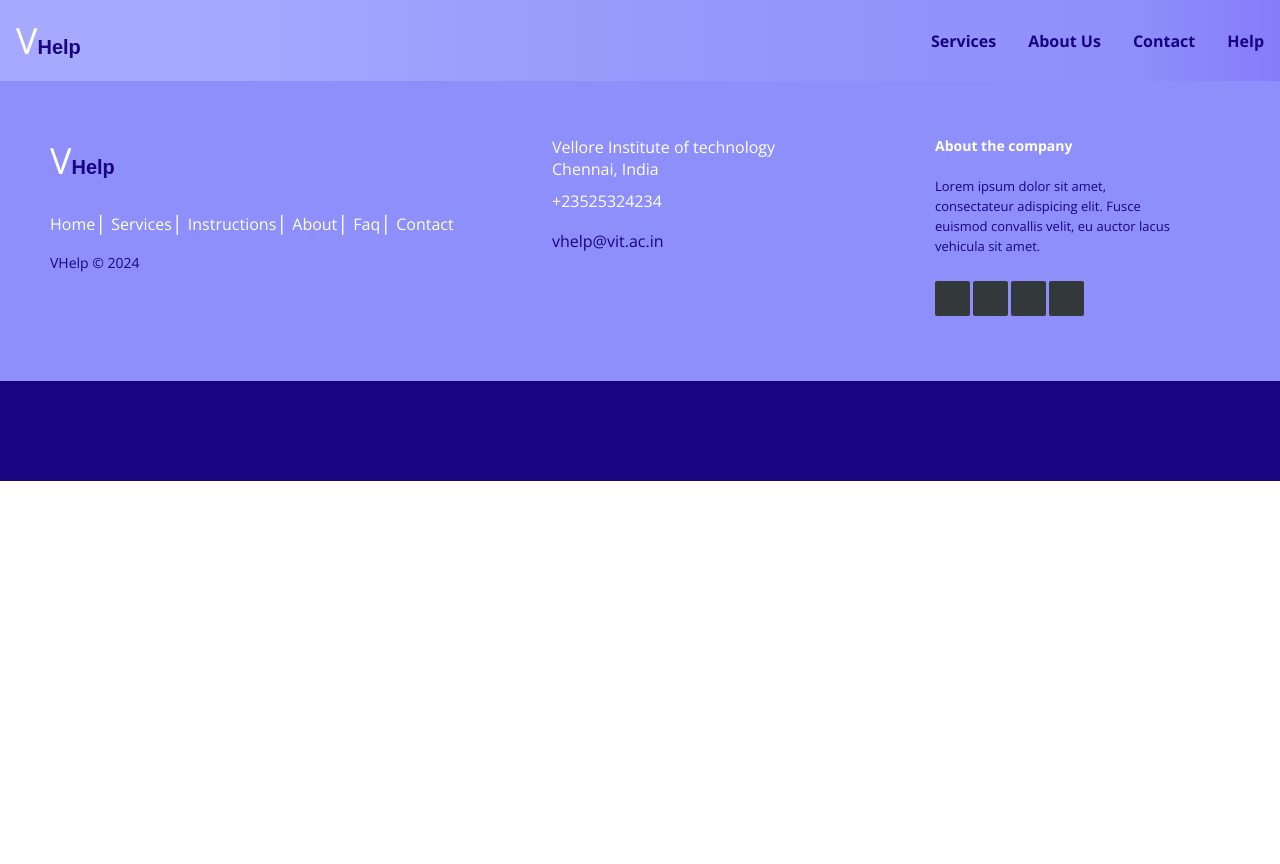
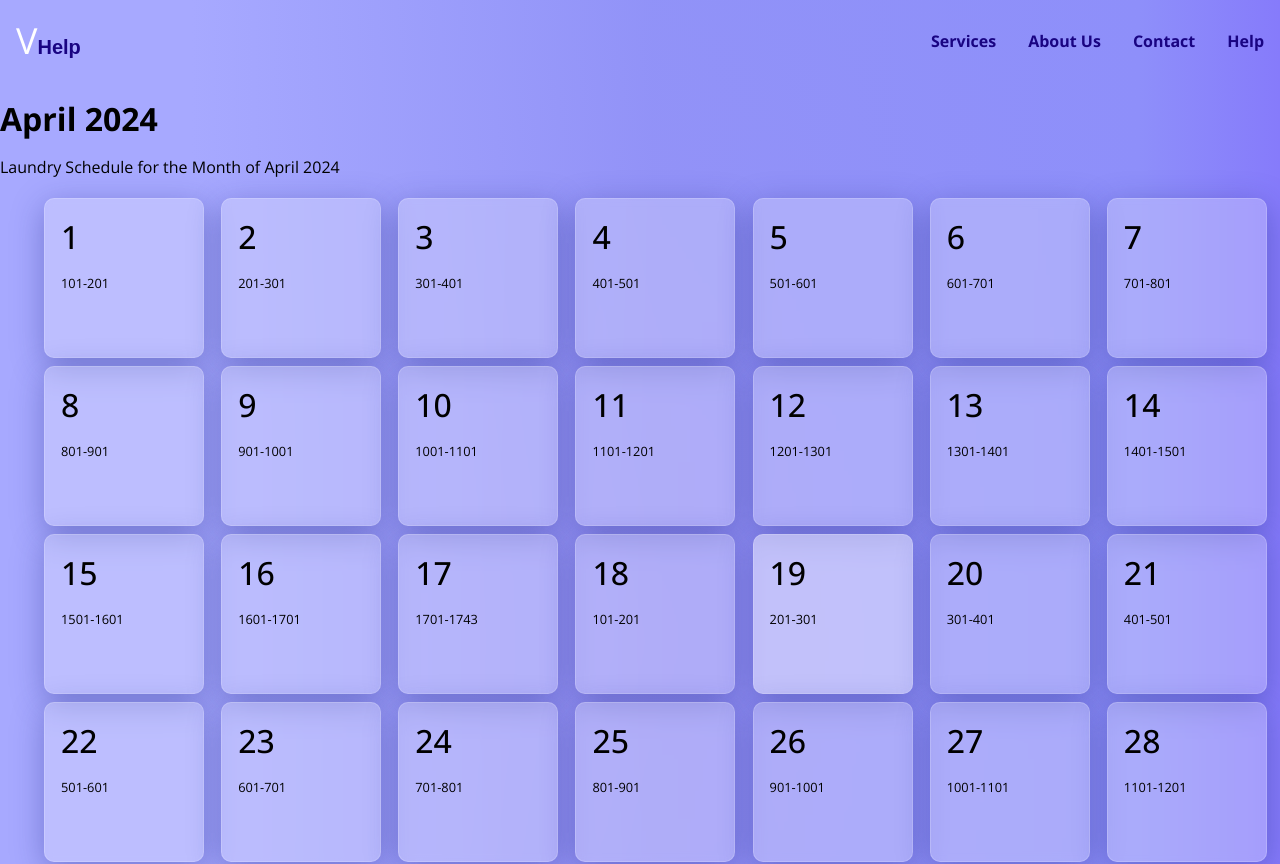
Before and after one commit to AshiqNoor-S/VHelp, a React (Create React App) app in the folder vhelp/: page /calendar in a window 1280 px wide. Shown: the top 864 px of the page. Before the commit the page ends 800 px from the top, so only its background shows below. Built offline with nearby package versions, Linux system fonts and the light colour scheme; the HTML template or start-up script is replaced by a standard one.

Commit message:
calender made

```diff
--- a/vhelp/src/App.js
+++ b/vhelp/src/App.js
@@ -8,6 +8,7 @@ import LaundryData from './components/laundry/LaundryData';
 import MessData from './components/foodpark/Table';
 import Nav from './components/header/Nav';
 import FoodParkMenuUpdate from './components/foodpark/FoodParkMenuUpdate';
+import Calendar from "./components/laundry/calendar";
 
 function App() {
   return (
@@ -23,6 +24,7 @@ function App() {
         <Route path="/mess-data" element={<MessData/>} />
           <Route path="/foodpark-menu-update" element={<FoodParkMenuUpdate  />} />
           <Route path="/laundry-data" element={<LaundryData/>} />
+          <Route path ="/calendar" element={<Calendar/>} />
         </Routes>
         <Footer />
       </div>
--- /dev/null
+++ b/vhelp/src/components/laundry/calendar.jsx
@@ -0,0 +1,44 @@
+import React from 'react';
+import "../styles/calendar.css";
+const calendar = () => {
+  return (
+    <div>
+      <div className="schedule-text">
+        <h1>April 2024</h1>
+        <p>Laundry Schedule for the Month of April 2024</p>
+      </div>
+      <ul>
+        <li><time dateTime="2024-04-01">1</time>101-201</li>
+        <li><time dateTime="2024-04-02">2</time>201-301</li>
+        <li><time dateTime="2024-04-03">3</time>301-401</li>
+        <li><time dateTime="2024-04-04">4</time>401-501</li>
+        <li><time dateTime="2024-04-05">5</time>501-601</li>
+        <li><time dateTime="2024-04-06">6</time>601-701</li>
+        <li><time dateTime="2024-04-07">7</time>701-801</li>
+        <li><time dateTime="2024-04-08">8</time>801-901</li>
+        <li><time dateTime="2024-04-09">9</time>901-1001</li>
+        <li><time dateTime="2024-04-10">10</time>1001-1101</li>
+        <li><time dateTime="2024-04-11">11</time>1101-1201</li>
+        <li><time dateTime="2024-04-12">12</time>1201-1301</li>
+        <li><time dateTime="2024-04-13">13</time>1301-1401</li>
+        <li><time dateTime="2024-04-14">14</time>1401-1501</li>
+        <li><time dateTime="2024-04-15">15</time>1501-1601</li>
+        <li><time dateTime="2024-04-16">16</time>1601-1701</li>
+        <li><time dateTime="2024-04-17">17</time>1701-1743</li>
+        <li><time dateTime="2024-04-18">18</time>101-201</li>
+        <li className="today"><time dateTime="2024-02-19">19</time>201-301</li>
+        <li><time dateTime="2024-04-20">20</time>301-401</li>
+        <li><time dateTime="2024-04-21">21</time>401-501</li>
+        <li><time dateTime="2024-04-22">22</time>501-601</li>
+        <li><time dateTime="2024-04-23">23</time>601-701</li>
+        <li><time dateTime="2024-04-24">24</time>701-801</li>
+        <li><time dateTime="2024-04-25">25</time>801-901</li>
+        <li><time dateTime="2024-04-26">26</time>901-1001</li>
+        <li><time dateTime="2024-04-27">27</time>1001-1101</li>
+        <li><time dateTime="2024-04-28">28</time>1101-1201</li>
+      </ul>
+    </div>
+  );
+}
+
+export default calendar;
--- /dev/null
+++ b/vhelp/src/components/styles/calendar.css
@@ -0,0 +1,69 @@
+@import url("https://fonts.googleapis.com/css2?family=Poppins:wght@100;300;400;500;800&display=swap");
+
+body {
+  display: flex;
+  flex-flow: column;
+  align-items: center;
+  font-family: "Poppins", serif;
+  background: rgb(238, 174, 202);
+  background: radial-gradient(
+    circle,
+    rgba(238, 174, 202, 1) 0%,
+    rgba(148, 187, 233, 1) 100%
+  );
+}
+
+h1 {
+  font-weight: 800;
+  margin: 1rem 0 0;
+}
+
+ul {
+  display: grid;
+  grid-template-columns: repeat(7, 1fr);
+  flex-wrap: wrap;
+  list-style: none;
+}
+
+ul li {
+  display: flex;
+  width: 10rem;
+  height: 10rem;
+  margin: 0.25rem;
+  flex-flow: column;
+  border-radius: 0.2rem;
+  padding: 1rem;
+  font-weight: 300;
+  font-size: 0.8rem;
+  box-sizing: border-box;
+  background: rgba(255, 255, 255, 0.25);
+  box-shadow: 0 8px 32px 0 rgba(31, 38, 135, 0.37);
+  backdrop-filter: blur(4px);
+  -webkit-backdrop-filter: blur(4px);
+  border-radius: 10px;
+  border: 1px solid rgba(255, 255, 255, 0.18);
+}
+
+ul li time {
+  font-size: 2rem;
+  margin: 0 0 1rem 0;
+  font-weight: 500;
+}
+
+ul li.today {
+  background: #ffffff70;
+}
+
+/* For smaller screens */
+@media screen and (max-width: 768px) {
+  ul li {
+    width: calc(50% - 0.5rem);
+  }
+}
+
+/* For even smaller screens */
+@media screen and (max-width: 480px) {
+  ul li {
+    width: 100%;
+  }
+}
```
